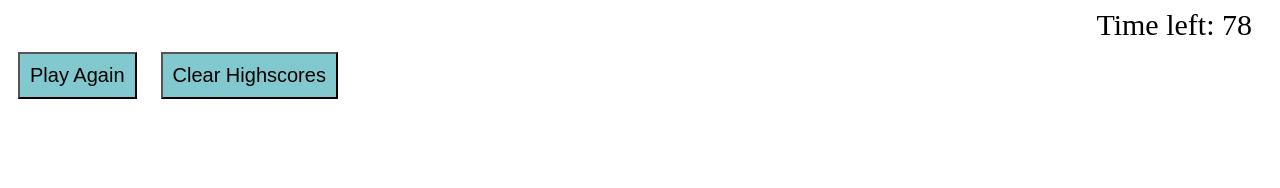
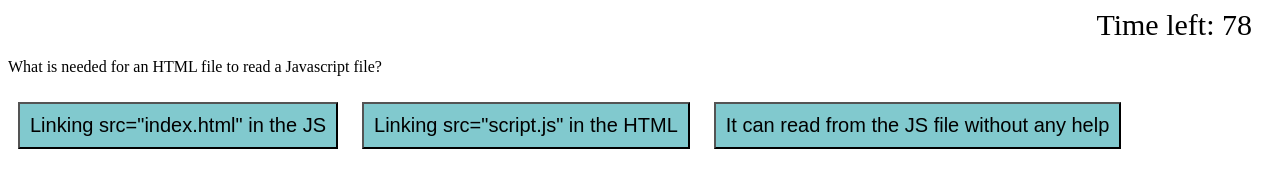
Before and after one commit to ALiteralWaffle/Module-4-Challenge, a plain HTML site: page index.html in a window 1280 px wide. Both pictures are taken after a click on the button "Start Quiz". Drawn offline with Linux system fonts and the light colour scheme.

Commit message:
Added questions, score, and did cleanup

```diff
--- a/assets/js/script.js
+++ b/assets/js/script.js
@@ -2,6 +2,7 @@
 var quizBeginning = document.getElementById('quiz-open');
 var quizMain = document.getElementById('quiz');
 var startQuizButton = document.getElementById('quiz-start');
+var questionsEl = document.getElementById('questions');
 var quizTimer = document.getElementById('timer');
 var quizEnd = document.getElementById('quiz-end');
 var finalScore = document.getElementById('final-score');
@@ -9,24 +10,96 @@ var scoreInputName = document.getElementById('name-submission');
 var scoreSubmit = document.getElementById('submit-score');
 var restart = document.getElementById('restart');
 var playAgain = document.getElementById('playAgain');
-var buttonA = document.getElementById('button-a');
-var buttonB = document.getElementById('button-b');
-var buttonC = document.getElementById('button-c');
-var buttonD = document.getElementById('button-d');
+var buttonA = document.getElementById('a');
+var buttonB = document.getElementById('b');
+var buttonC = document.getElementById('c');
+
+// Quiz questions
+var quizQuestions = [
+    {
+        question: "What is needed for an HTML file to read a Javascript file?",
+
+        choiceA: 'Linking src="index.html" in the JS',
+        choiceB: 'Linking src="script.js" in the HTML',
+        choiceC: 'It can read from the JS file without any help',
+
+        correctAnswer: 'b'
+    },
+    {
+        question: "How do div's in HTML read variables from JS",
+
+        choiceA: 'With the ID element',
+        choiceB: 'With the Class element',
+        choiceC: 'With with P element',
+
+        correctAnswer: 'a'
+    }
+]
 
 // General variables
+var lastQuestionIndex = quizQuestions.length;
+var currentQuestionIndex = 0;
 var timerInterval
 var timeLeft = 80;
 var score = 0;
 
+// Hides uneeded elements
+quizMain.style.display = 'none';
+restart.style.display = 'none';
+quizEnd.style.display = 'none';
+
+// Generates questions for quiz
+function generateQuizQuestion() {
+    if (currentQuestionIndex === lastQuestionIndex) {
+        showScore();
+    }
+    var currentQuestion = quizQuestions[currentQuestionIndex];
+    questionsEl.innerHTML = "<p>" + currentQuestion.question + "</p>";
+    buttonA.innerHTML = currentQuestion.choiceA;
+    buttonB.innerHTML = currentQuestion.choiceB;
+    buttonC.innerHTML = currentQuestion.choiceC;
+}
+
+// Starts quiz
 function startQuiz() {
     quizBeginning.style.display = 'none';
+    quizMain.style.display = 'block';
     quizEnd.style.display = 'none';
+    restart.style.display = 'none';
+    generateQuizQuestion();
+
 // Timer functionality
     timerInterval = setInterval(function() {
         timeLeft--;
         quizTimer.textContent = "Time left: " + timeLeft;
+
+        if(timeLeft === 0) {
+            clearInterval(timerInterval);
+            showScore();
+        }
     }, 1000);
+}
+
+// Checks answer for each question
+function checkAnswer(answer) {
+    correct = quizQuestions[currentQuestionIndex].correctAnswer;
+
+    if (answer === correct) {
+        score++;
+        currentQuestionIndex++;
+        generateQuizQuestion();
+    } else if (answer !== correct) {
+        currentQuestionIndex++;
+        generateQuizQuestion();
+    }
+}
+
+// Shows score at end of quiz
+function showScore() {
+    quizMain.style.display = 'none';
+    quizEnd.style.display = 'flex';
+    clearInterval(timerInterval);
+    finalScore.innerHTML = "Your score is " + score + " out of " + quizQuestions.length;
 }
 
 // Restarts Quiz
--- a/index.html
+++ b/index.html
@@ -20,12 +20,17 @@
 
         <div id='quiz'>
             <div id='timer'>Time left: </div>
-
+                <div id='questions'><p>Placeholder</p></div>
+                    <button id='a' onclick="checkAnswer('a')">A</button>
+                    <button id='b' onclick="checkAnswer('b')">B</button>
+                    <button id='c' onclick="checkAnswer('c')">C</button>
+                <div id='result'></div>
         </div>
 
         <div id='quiz-end'>
             <div id='final-score'>
                 <button id='submit-score'>Submit </button>
+                <h3>Score</h3>
             </div>
         </div>
 
```
